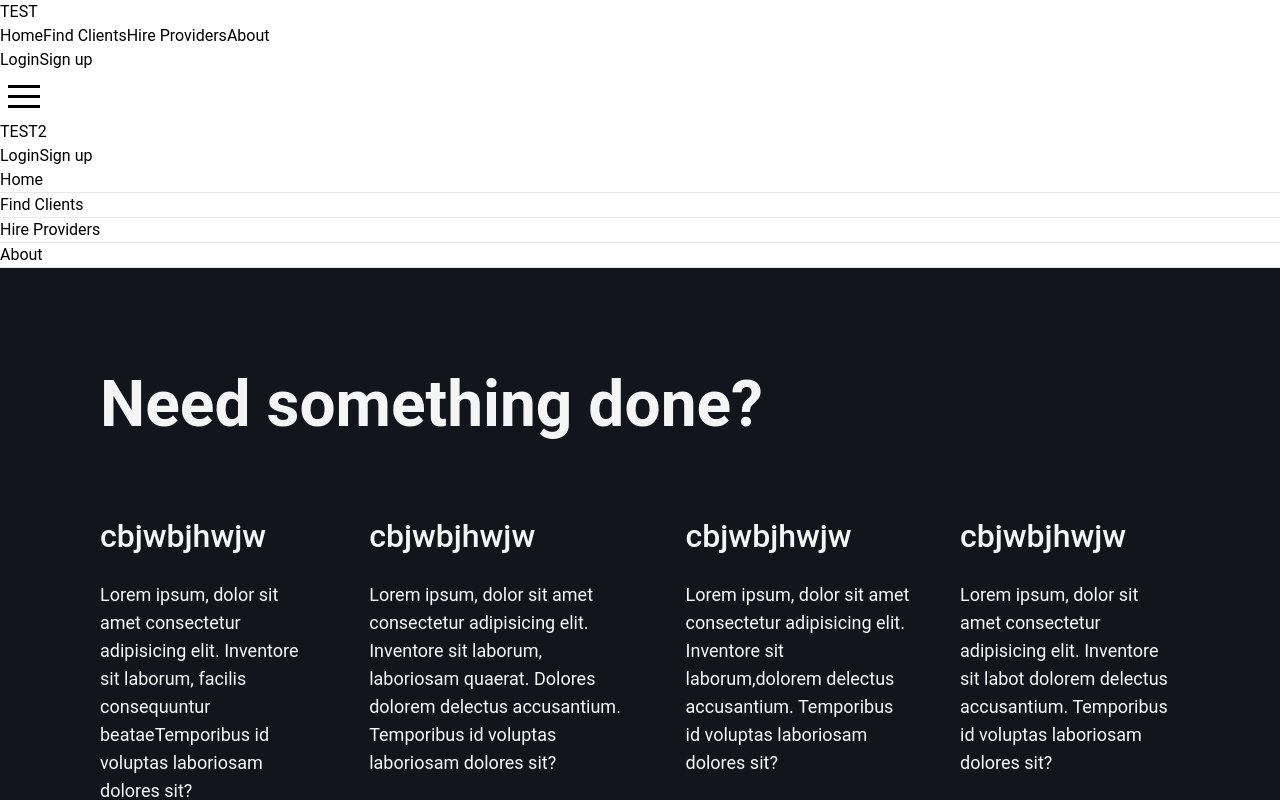
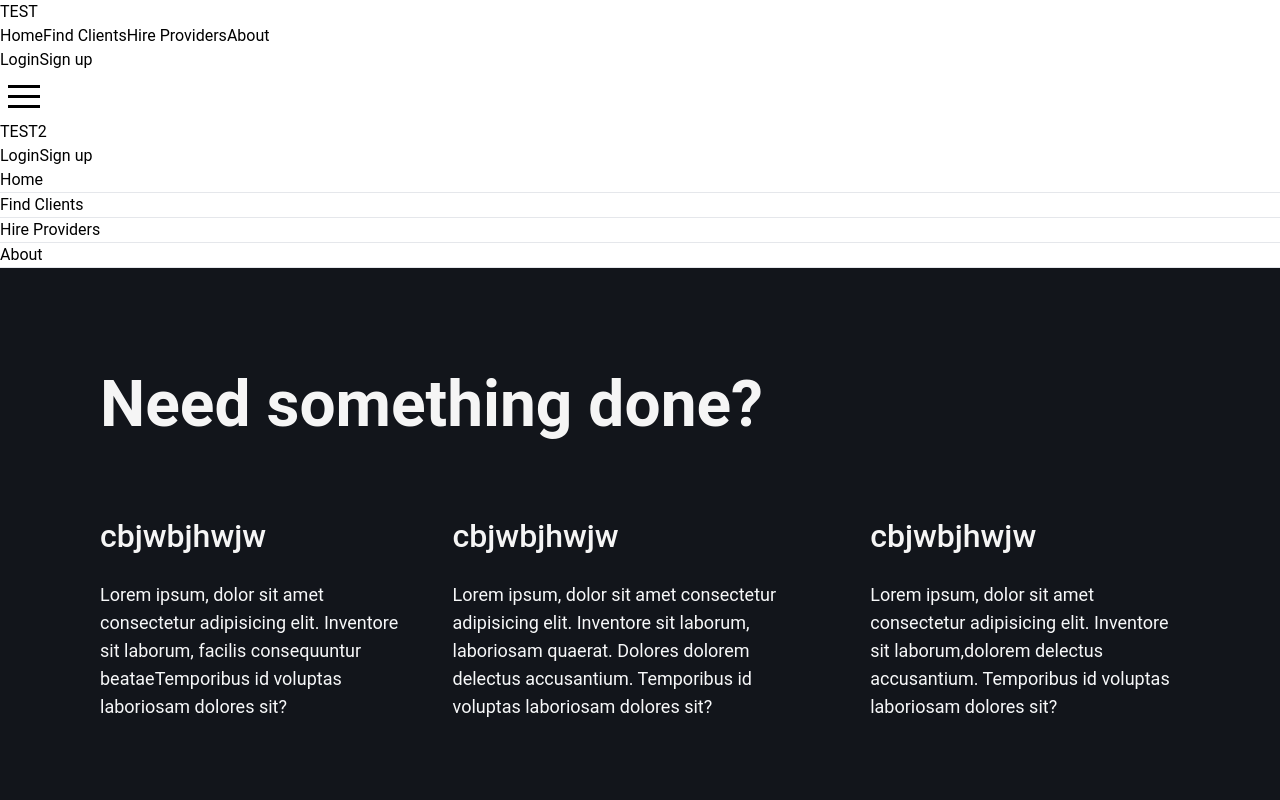
Before and after one commit to dvjsharma/LawLink, a React (Vite) app in the folder client/: page / in a window 1280 px wide. Shown: the top 800 px of the page. Built offline with nearby package versions, Linux system fonts and the light colour scheme.

Commit message:
hero_changed2

```diff
--- a/client/src/Components/hero/index.jsx
+++ b/client/src/Components/hero/index.jsx
@@ -33,13 +33,7 @@ const Hero = () => {
                     <h3>Lorem ipsum, dolor sit amet consectetur adipisicing elit. Inventore sit laborum,dolorem delectus accusantium. Temporibus id voluptas laboriosam dolores sit?</h3>
                     </div>
                 </div>
-                <div>
-                    <div className="item">
-                    <h1 className="head">cbjwbjhwjw</h1>
-                    <br />
-                    <h3>Lorem ipsum, dolor sit amet consectetur adipisicing elit. Inventore sit labot dolorem delectus accusantium. Temporibus id voluptas laboriosam dolores sit?</h3>
-                    </div>
-                </div>
+
             </div>
         </div>
         // <h1 className="hero1">Yea workinggg</h1>
```
